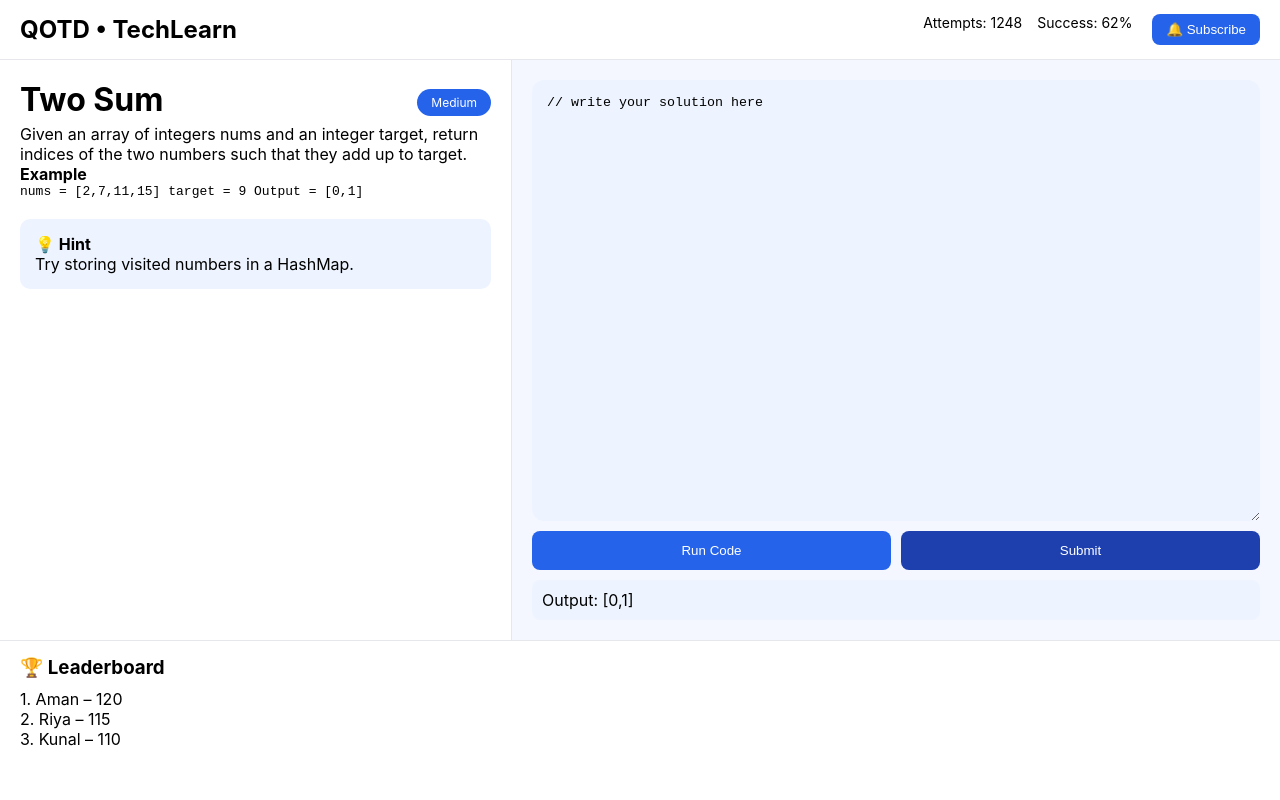
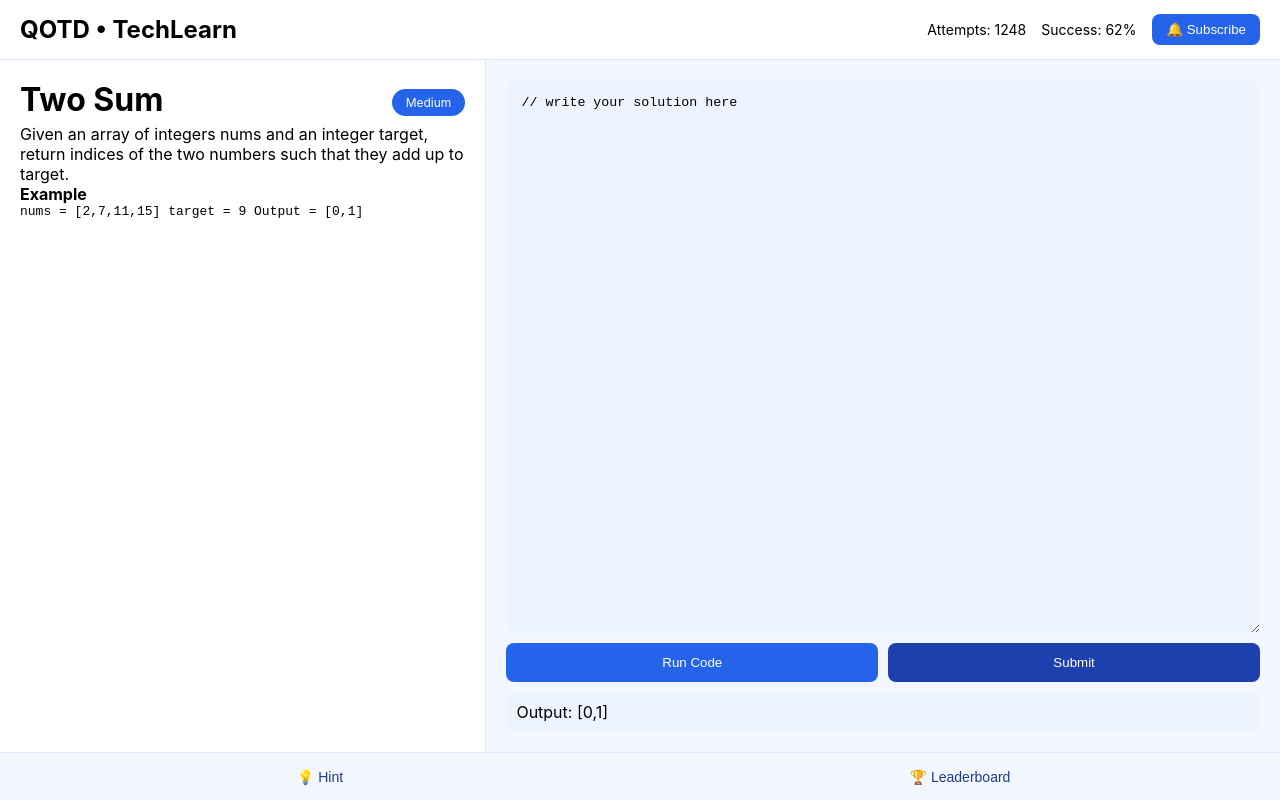
Before and after one commit to princelakhwani/QOTD, a React (Vite) app: page / in a window 1280 px wide. Built offline with nearby package versions, Linux system fonts and the light colour scheme.

Commit message:
left and right side

```diff
--- a/src/page/QOTD.css
+++ b/src/page/QOTD.css
@@ -2,24 +2,26 @@
   height: 100vh;
   display: flex;
   flex-direction: column;
-  background: #f4f7ff;
-  font-family: Inter, sans-serif;
+  background: #eef4ff;
+  font-family: Inter, system-ui, sans-serif;
 }
 
 /* Top bar */
 .top-bar {
   height: 60px;
-  background: white;
-  border-bottom: 1px solid #e5e7eb;
+  background: #ffffff;
+  border-bottom: 1px solid #dbeafe;
   padding: 0 20px;
   display: flex;
   justify-content: space-between;
   align-items: center;
 }
 
+/* Right side stats & subscribe */
 .top-right {
   display: flex;
-  gap: 20px;
+  gap: 16px;
+  align-items: center;
 }
 
 /* Main content */
@@ -28,25 +30,53 @@
   display: flex;
 }
 
-.problem-panel {
-  width: 40%;
-  background: white;
+/* Left side – only Problem now */
+.left-panel {
+  width: 38%;
+  background: #ffffff;
   padding: 20px;
   overflow-y: auto;
-  border-right: 1px solid #e5e7eb;
+  border-right: 1px solid #dbeafe;
+  display: flex;
+  flex-direction: column;
 }
 
-.editor-panel {
-  width: 60%;
+/* Right side – Code editor */
+.right-panel {
+  width: 62%;
+  background: #f1f6ff;
   padding: 20px;
   display: flex;
   flex-direction: column;
 }
 
-/* Bottom */
-.bottom-area {
-  height: 160px;
-  background: white;
-  border-top: 1px solid #e5e7eb;
-  padding: 15px 20px;
+/* Bottom Tabs */
+.bottom-tabs {
+  height: 48px;
+  display: flex;
+  background: #ffffff;
+  border-top: 1px solid #dbeafe;
 }
+
+.bottom-tabs button {
+  flex: 1;
+  border: none;
+  background: #f1f6ff;
+  font-size: 14px;
+  cursor: pointer;
+  color: #1e3a8a;
+  font-weight: 500;
+}
+
+.bottom-tabs button:hover {
+  background: #dbeafe;
+}
+
+/* Expandable bottom content */
+.bottom-content {
+  background: #ffffff;
+  border-top: 1px solid #dbeafe;
+  padding: 20px;
+  max-height: 240px;
+  overflow-y: auto;
+}
--- a/src/page/QOTD.jsx
+++ b/src/page/QOTD.jsx
@@ -5,8 +5,11 @@ import QuestionBox from "../components/QuestionBox";
 import Stats from "../components/Stats";
 import SubscribeBox from "../components/SubscribeBox";
 import "/src/page/QOTD.css";
+import { useState } from "react";
 
 export default function QOTD() {
+  const [activeTab, setActiveTab] = useState(null);
+
   return (
     <div className="qotd-page">
 
@@ -21,20 +24,32 @@ export default function QOTD() {
 
       {/* Main Area */}
       <div className="main-area">
-        <div className="problem-panel">
+        <div className="left-panel">
           <QuestionBox />
-          <HintBox />
         </div>
 
-        <div className="editor-panel">
+        <div className="right-panel">
           <CodeSpace />
         </div>
       </div>
 
-      {/* Bottom Area */}
-      <div className="bottom-area">
-        <Leaderboard />
+      {/* Bottom Toggle Bar */}
+      <div className="bottom-tabs">
+        <button onClick={() => setActiveTab(activeTab === "hint" ? null : "hint")}>
+          💡 Hint
+        </button>
+        <button onClick={() => setActiveTab(activeTab === "leaderboard" ? null : "leaderboard")}>
+          🏆 Leaderboard
+        </button>
       </div>
+
+      {/* Expandable Content */}
+      {activeTab && (
+        <div className="bottom-content">
+          {activeTab === "hint" && <HintBox />}
+          {activeTab === "leaderboard" && <Leaderboard />}
+        </div>
+      )}
 
     </div>
   );
```
